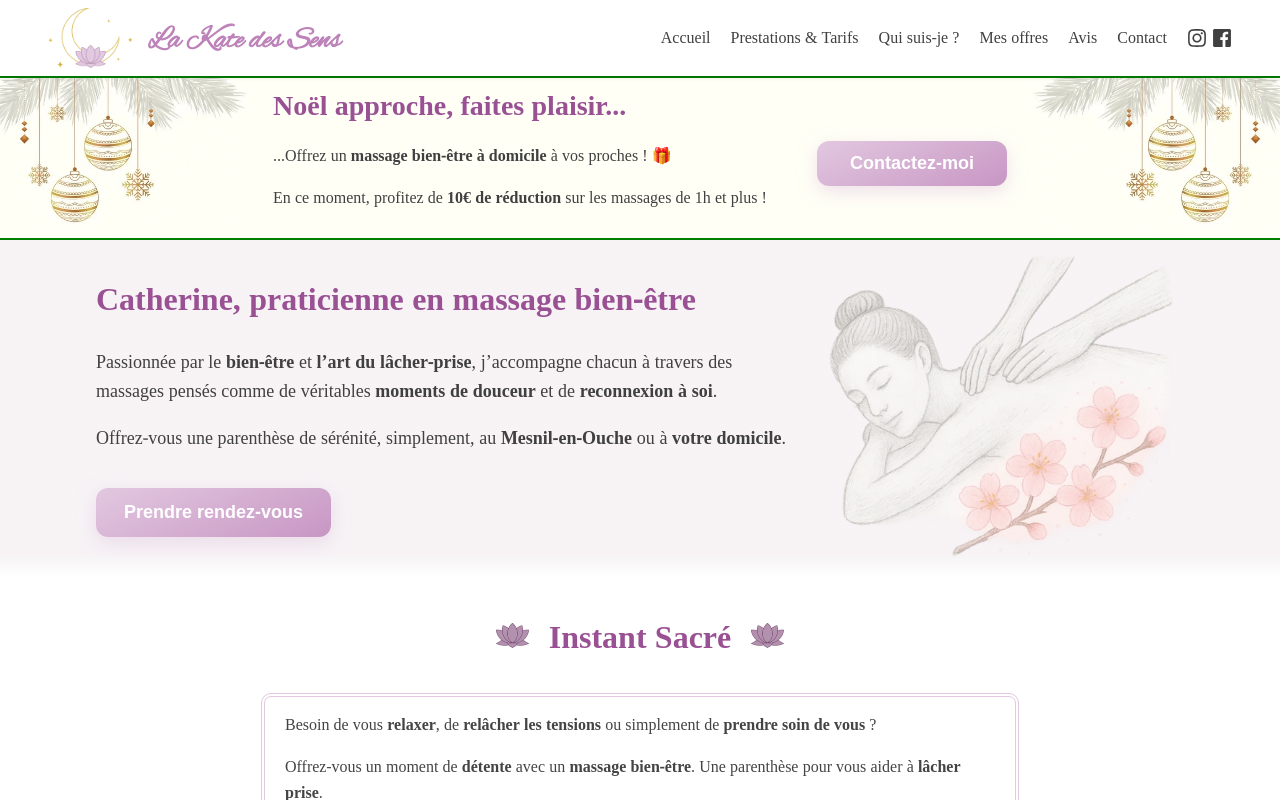
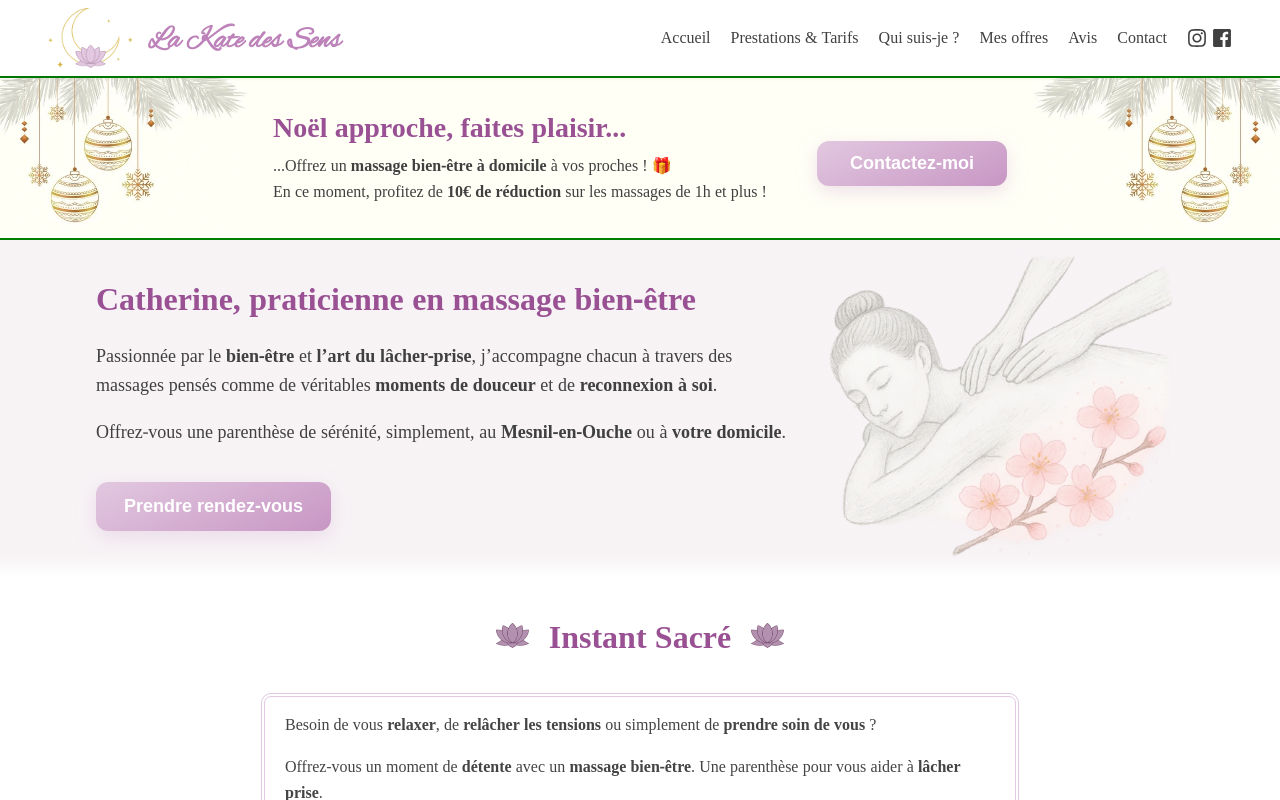
Before and after one commit to CamilleLinan/La-Kate-des-Sens, a React (Vite) app: page / in a window 1280 px wide. Shown: the top 800 px of the page. Built offline with nearby package versions, Linux system fonts and the light colour scheme; no server answers.

Commit message:
fix scss into deployment

```diff
--- a/src/components/Home/HomeBanner/_HomeBanner.scss
+++ b/src/components/Home/HomeBanner/_HomeBanner.scss
@@ -13,6 +13,7 @@
 
     & .title {
       margin-top: 0;
+      margin-bottom: 0;
       color: $tryClr;
       justify-content: start;
       padding: 0;
--- a/src/components/shared/GiftBanner/_GiftBanner.scss
+++ b/src/components/shared/GiftBanner/_GiftBanner.scss
@@ -23,6 +23,11 @@
     width: 100%;
     max-width: 1250px;
     padding: 0 0.5em 0.5em 0.5em;
+
+    & p {
+      margin-block-start: 0;
+      margin-block-end: 0;
+    }
   }
 
   &__title {
```
